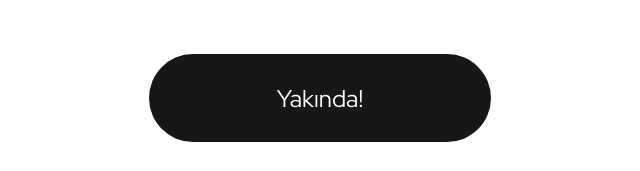
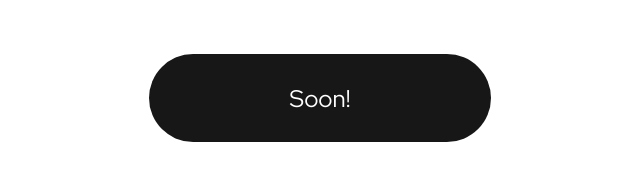
Before and after one commit to analogueimagination/analogueimagination.github.io, a plain HTML site: page index.html in a window 1280 px wide. Shown: the part 1378-1549 px from the top of the page, 335-975 px from the left. Drawn offline with Linux system fonts and the light colour scheme.

Commit message:
Update index.html

```diff
--- a/index.html
+++ b/index.html
@@ -77,7 +77,7 @@
             margin-left: 35%;
             margin-right: 35%;
             margin-top: 5%;
-            ">Yakında!</p>
+            ">Soon!</p>
             </section></div>
         </div>
 
```
